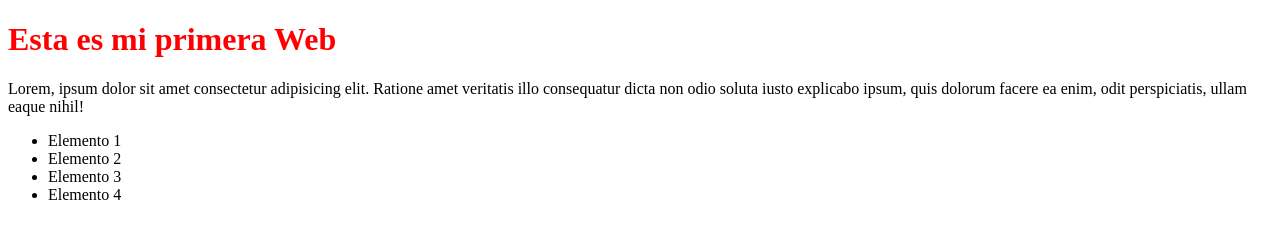
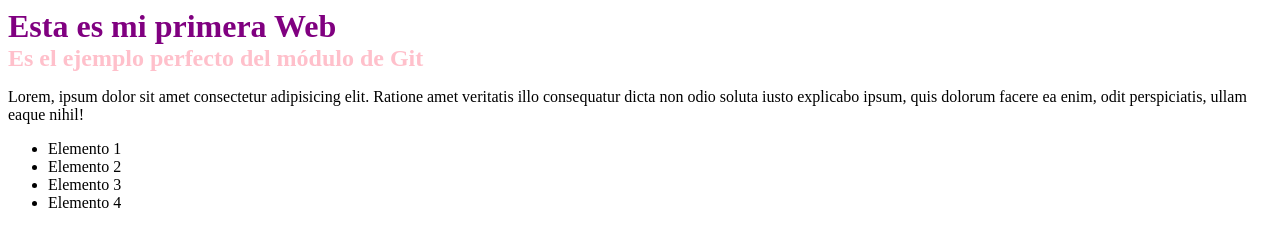
Before and after one commit to mariproa/proyecto1, a plain HTML site: page index.html in a window 1280 px wide. Drawn offline with Linux system fonts and the light colour scheme.

Commit message:
Terminando mi header

```diff
--- a/index.html
+++ b/index.html
@@ -7,7 +7,11 @@
     <link rel="stylesheet" href="style.css">
 </head>
 <body>
+    <header>
         <h1>Esta es mi primera Web</h1>
+        <h2>Es el ejemplo perfecto del módulo de Git</h2>
+    </header>
+    <main>
         <p>Lorem, ipsum dolor sit amet consectetur adipisicing elit. Ratione amet veritatis illo consequatur dicta non odio soluta iusto explicabo ipsum, quis dolorum facere ea enim, odit perspiciatis, ullam eaque nihil!</p>
         <ul>
             <li>Elemento 1</li>
@@ -15,5 +19,6 @@
             <li>Elemento 3</li>
             <li>Elemento 4</li>
         </ul>
+    </main>
 </body>
 </html>
--- a/style.css
+++ b/style.css
@@ -1,3 +1,9 @@
 h1 {
-    color: red;
+    color: purple;
+    margin: 0;
 }
+
+h2 {
+    color: pink;
+    margin: 0;
+}
```
Lines whose indentation alone changed are shown as unchanged.
